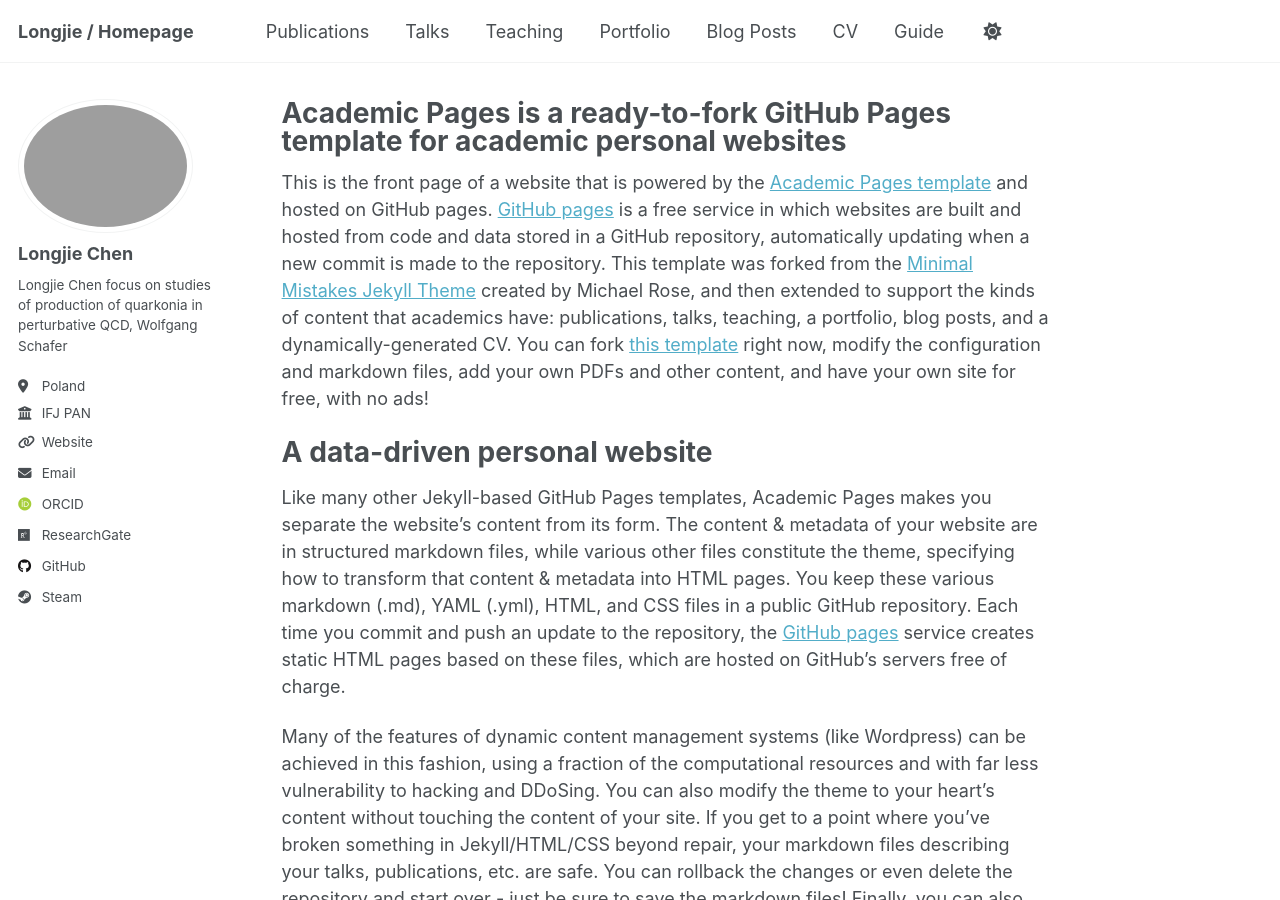
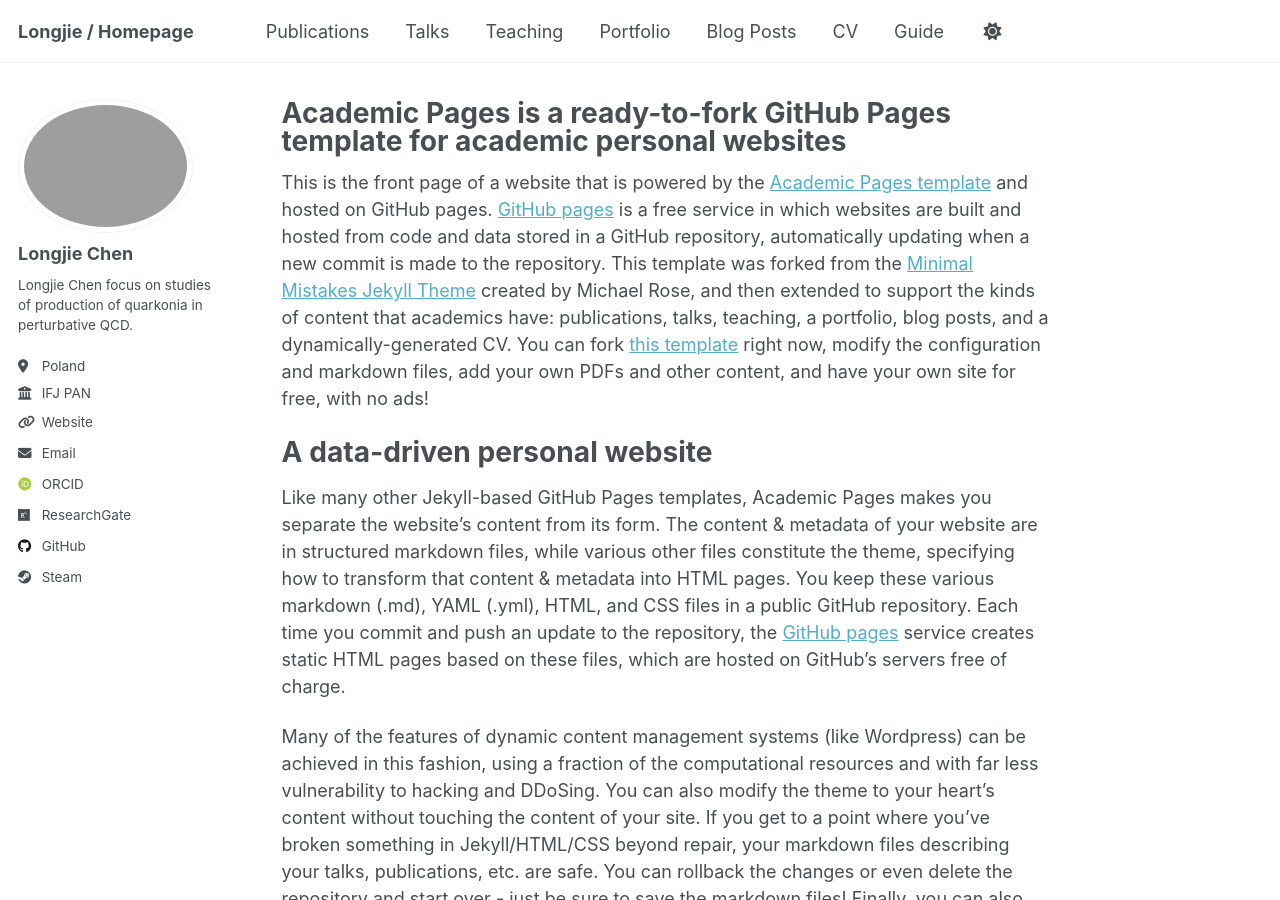
Before and after one commit to Trivial137/homepage, a Jekyll site: the page built from _pages/about.md, in a window 1280 px wide and 900 px high. Built offline with Jekyll 4.4.1, drawn with Linux system fonts in a browser that asks for light colours; some web fonts are replaced.

Commit message:
Update _config.yml

```diff
--- a/_config.yml
+++ b/_config.yml
@@ -25,7 +25,7 @@ author:
   # avatar           : "profile.png"
   name             : "Longjie Chen"
   pronouns         : # example: "he/him"
-  bio              : "Longjie Chen focus on studies of production of quarkonia in perturbative QCD, Wolfgang Schafer "
+  bio              : "Longjie Chen focus on studies of production of quarkonia in perturbative QCD."
   location         : "Poland"
   employer         : "IFJ PAN"
   uri              : "https://www.ifj.edu.pl/"
```
